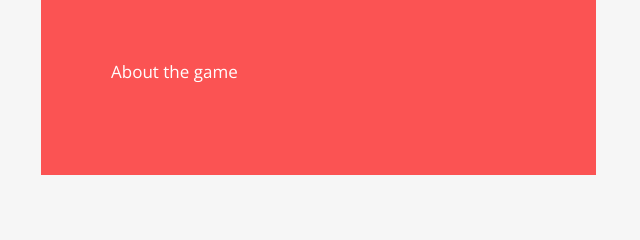
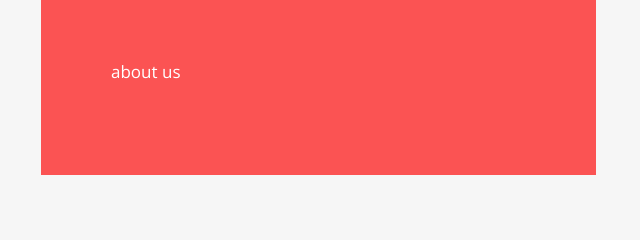
Before and after one commit to Chr1st1nel2/JACK-D, a website: page modules/core/client/views/about.client.view.html in a window 1280 px wide. Shown: the top 240 px of the page, 614-1254 px from the left. Drawn offline with nearby package versions, Linux system fonts and the light colour scheme; files that its build step writes are made by us from their sources; files whose address does not match are found by name; a web font is replaced by a local one.

Commit message:
slightly altered about page text

```diff
--- a/modules/core/client/views/about.client.view.html
+++ b/modules/core/client/views/about.client.view.html
@@ -26,7 +26,7 @@
         </section>
         <section class="col-xs-12 col-sm-6 col-md-6 col-lg-6">
         	<article class="about-content">
-            <p>About the game</p>
+            <p>about us</p>
           </article>
         </section>
       </div>
```
